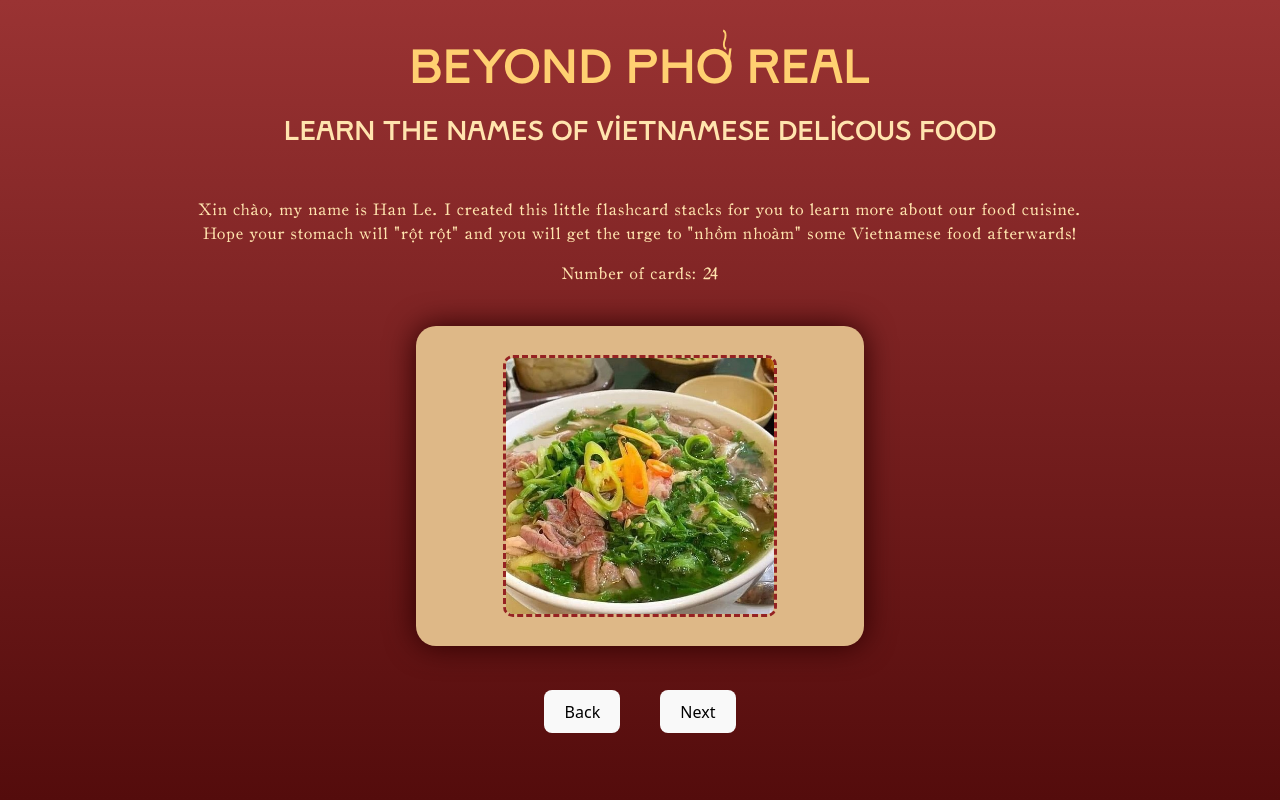
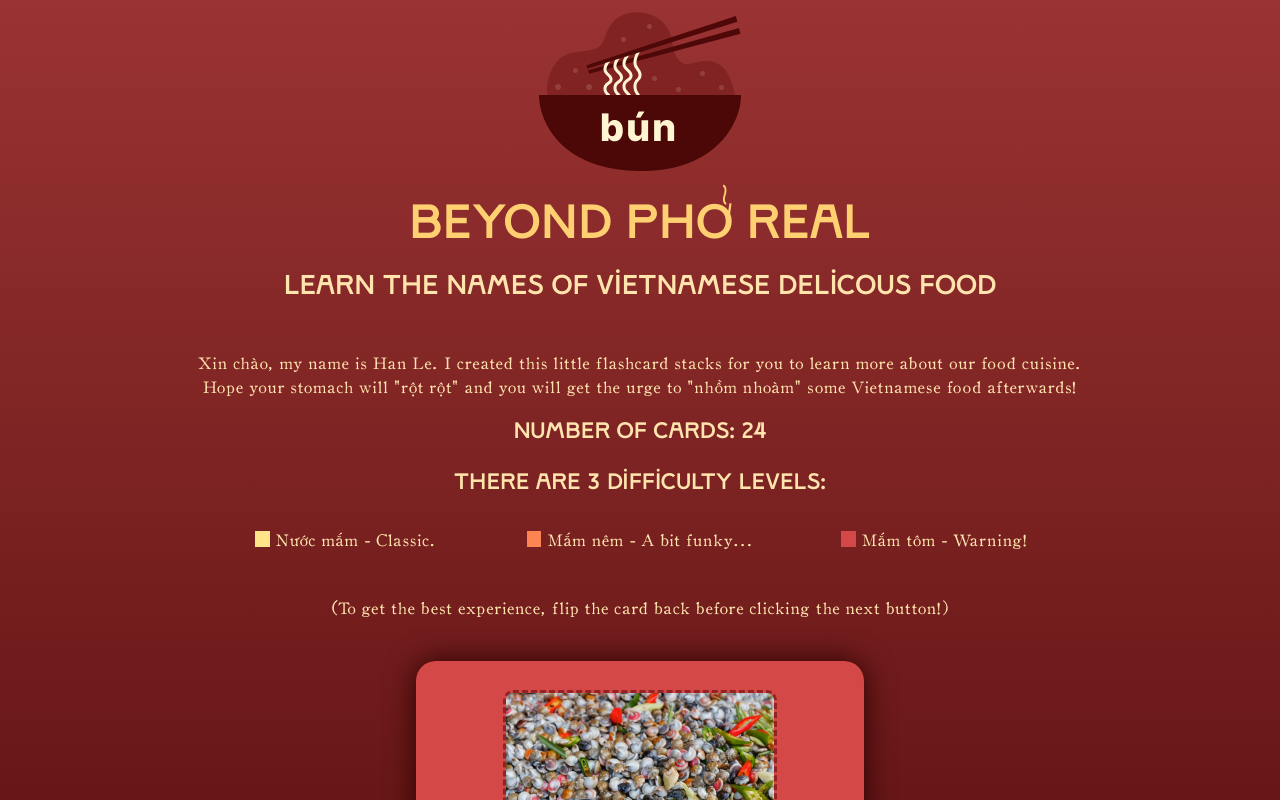
Before and after one commit to han-hangoc-le/web102-project2-flashcards, a React (Vite) app: page / in a window 1280 px wide. Shown: the top 800 px of the page. Built offline with nearby package versions, Linux system fonts and the light colour scheme.

Commit message:
added difficulty colors + logo img

```diff
--- a/src/App.jsx
+++ b/src/App.jsx
@@ -15,6 +15,7 @@ const shuffleArray = (array) => {
 };
 
 function App() {
+  // ************** shuffling and displaying cards
   const [shuffledCards, setShuffledCards] = useState([]);
   const [currentIndex, setCurrentIndex] = useState(0);
   const [isFlipped, setFlipped] = useState(false);
@@ -38,15 +39,25 @@ function App() {
     }
   };
 
+  // ************** changing the bg of the card
+  const difficultyColors = {
+    easy: "#FFE48A",
+    medium: "#FC8552",
+    hard: "#D44848"
+  };
+
+  const bgColor = difficultyColors[shuffledCards[currentIndex]?.difficulty];
+
   return (
     <>
       <Header/>
       <div className='cardContainer'>
         <Flipcard
-        cardImg={cards[currentIndex].cardImg}
-        cardName={cards[currentIndex].cardName}
+        cardImg={shuffledCards[currentIndex]?.cardImg}
+        cardName={shuffledCards[currentIndex]?.cardName}
         isFlipped={isFlipped}
-        setFlipped={setFlipped}/>
+        setFlipped={setFlipped}
+        bgColor={bgColor}/>
       </div>
       <div className='buttonsGroup'>
         <button onClick={handleBack}>Back</button>
--- a/src/components/Flipcard.jsx
+++ b/src/components/Flipcard.jsx
@@ -1,7 +1,6 @@
 import './Flipcard.css'
-import { useState } from "react";
 
-export default function Flipcard({ cardImg, cardName, isFlipped, setFlipped }) {
+export default function Flipcard({ cardImg, cardName, isFlipped, setFlipped, bgColor }) {
     const handleFlip = () => {
         setFlipped(!isFlipped)
     }
@@ -10,10 +9,10 @@ export default function Flipcard({ cardImg, cardName, isFlipped, setFlipped }) {
         <>
             <div className='flipcard' onClick={handleFlip}>
                 <div className={`flipcardInner ${isFlipped ? "flipped" : ""}`}>
-                    <div className='flipcardFront'>
+                    <div className='flipcardFront' style={{backgroundColor: bgColor}}>
                       <img src={cardImg} alt={cardName} className='image'/>
                     </div>
-                    <div className='flipcardBack'>
+                    <div className='flipcardBack' style={{backgroundColor: bgColor}}>
                         <p>{cardName}</p>
                     </div>
                 </div>
--- a/src/components/Header.css
+++ b/src/components/Header.css
@@ -21,3 +21,28 @@
     font-size: 100%;
     letter-spacing: 1px;
 }
+
+.levelGroup {
+    display: flex;
+    flex-direction: row;
+    justify-content: center;
+    align-items: center;
+    width: 100%;
+    height: 10vh;
+}
+
+.levelBox {
+    display: flex;
+    flex-direction: row;
+    justify-content: center;
+    align-items: center;
+    width: 100%;
+    height: inherit;
+}
+
+.colorBox {
+    width: 5%;
+    height: 20%;
+    background-color: #ffd071;
+    margin-right: 2%;
+}
--- a/src/components/Header.jsx
+++ b/src/components/Header.jsx
@@ -3,11 +3,32 @@ import './Header.css'
 export default function Header() {
     return (
         <>
+            <img src='/logoImg.png' stype={{width:'30%', height:'auto'}}/>
             <h1 className='title'>Beyond Phở Real</h1>
             <h2 className='subtitle'>Learn the names of Vietnamese delicous food</h2>
             <p className='para'>Xin chào, my name is Han Le. I created this little flashcard stacks for you to learn more about our food cuisine.
                 <br/>Hope your stomach will "rột rột" and you will get the urge to "nhồm nhoàm" some Vietnamese food afterwards!</p>
-            <p className='para'>Number of cards: 24</p>
+            <p className='subtitle' style={{marginBottom: '0', fontSize: '140%', marginBottom: '2%'}}>Number of cards: 24</p>
+
+
+
+            <p className='subtitle' style={{marginBottom: '0', fontSize: '140%'}}>There are 3 difficulty levels:</p>
+
+            <div className='levelGroup'>
+                <div className='levelBox'>
+                    <div className='colorBox' style={{backgroundColor: '#FFE48A'}}/>
+                    <p className='para'>Nước mắm - Classic.</p>
+                </div>
+                <div className='levelBox'>
+                    <div className='colorBox' style={{backgroundColor: '#FC8552'}}/>
+                    <p className='para'>Mắm nêm - A bit funky...</p>
+                </div>
+                <div className='levelBox'>
+                    <div className='colorBox' style={{backgroundColor: '#D44848'}}/>
+                    <p className='para'>Mắm tôm - Warning!</p>
+                </div>
+            </div>
+            <p className='para'>(To get the best experience, flip the card back before clicking the next button!)</p>
         </>
     )
 }
```
Also changed, not shown: public/logoImg.png (added), 1 other file (tests, documents, lock files or other folders).
